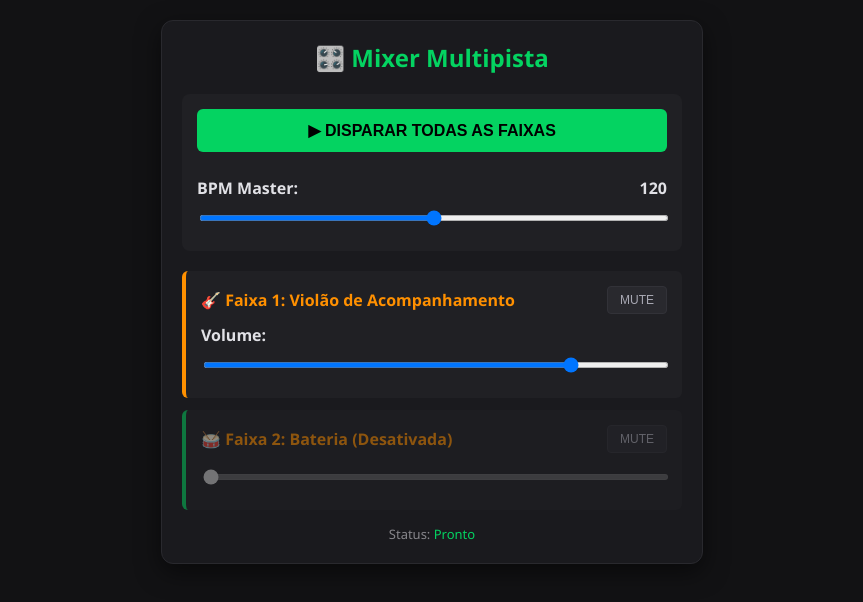
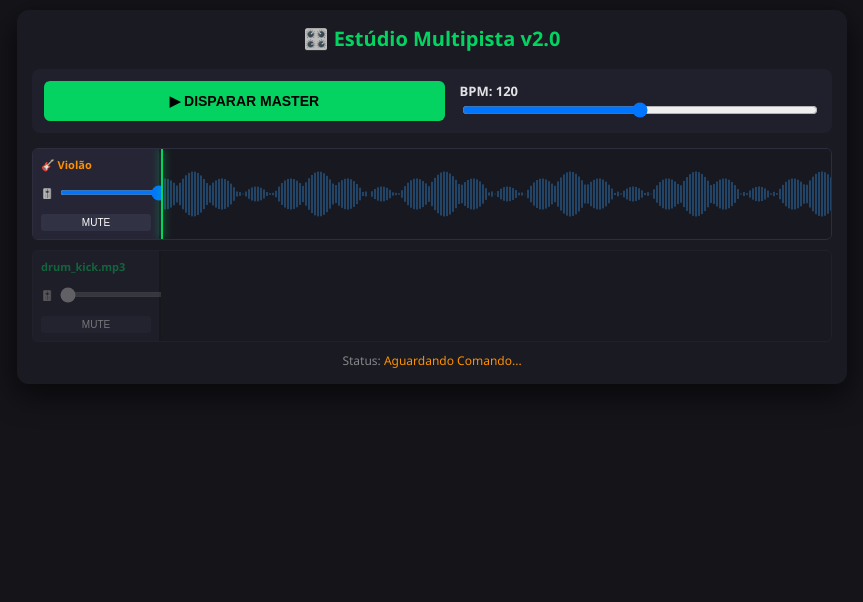
Before and after one commit to tonyfelipe/percussao, a plain HTML site: page index.html in a window 1280 px wide. Shown: the whole page, without its empty margins (208-1071 px from the left). Drawn offline with Linux system fonts and the light colour scheme.

Commit message:
Atualizar o index.html

```diff
--- a/index.html
+++ b/index.html
@@ -3,244 +3,300 @@
 <head>
     <meta charset="UTF-8">
     <meta name="viewport" content="width=device-width, initial-scale=1.0">
-    <title>Mixer Multipista v1.0</title>
+    <title>Estúdio Multipista Profissional</title>
     <style>
         body {
-            font-family: 'Segoe UI', Tahoma, Geneva, Verdana, sans-serif;
-            background-color: #121214;
+            font-family: 'Segoe UI', Arial, sans-serif;
+            background-color: #141419;
             color: #e1e1e6;
             margin: 0;
-            padding: 20px;
+            padding: 10px;
+        }
+        .studio-container {
+            max-width: 800px;
+            margin: 0 auto;
+            background: #1a1a22;
+            border-radius: 12px;
+            padding: 15px;
+            box-shadow: 0 10px 30px rgba(0,0,0,0.6);
+        }
+        h2 { text-align: center; color: #04d361; margin-top: 0; font-size: 20px; }
+
+        /* Painel Superior */
+        .master-panel {
+            background: #20202c;
+            padding: 12px;
+            border-radius: 8px;
+            margin-bottom: 15px;
             display: flex;
-            flex-direction: column;
             align-items: center;
+            justify-content: space-between;
+            gap: 15px;
         }
-        .mixer-container {
-            width: 100%;
-            max-width: 500px;
-            background: #1a1a1e;
-            border-radius: 12px;
-            padding: 20px;
-            box-shadow: 0 8px 24px rgba(0,0,0,0.5);
-            border: 1px solid #29292e;
-        }
-        h2 { text-align: center; margin-top: 0; color: #04d361; }
-
-        /* Controles Principais */
-        .master-controls {
-            background: #202024;
-            padding: 15px;
-            border-radius: 8px;
-            margin-bottom: 20px;
-            text-align: center;
-        }
-        .btn-main {
+        .btn-play {
             background: #04d361;
             color: #000;
             border: none;
-            padding: 12px 24px;
-            font-size: 16px;
+            padding: 12px 20px;
+            font-size: 14px;
             font-weight: bold;
             border-radius: 6px;
             cursor: pointer;
-            width: 100%;
-            margin-bottom: 15px;
+            flex: 1;
         }
-        .btn-main:active { filter: brightness(0.9); }
-        .slider-group { margin: 10px 0; }
-        .slider-group label { display: flex; justify-content: space-between; font-weight: bold; margin-bottom: 5px; }
-        input[type="range"] { width: 100%; height: 6px; background: #29292e; border-radius: 3px; outline: none; }
+        .bpm-container { flex: 1; display: flex; flex-direction: column; font-size: 13px; }
 
-        /* Estilo das Faixas (Tracks) */
-        .track {
-            background: #202024;
-            border-left: 4px solid #ff9000;
-            padding: 15px;
+        /* Grade do Editor (Layout estilo Foto) */
+        .track-timeline {
+            display: flex;
+            background: #1f1f29;
             border-radius: 6px;
-            margin-bottom: 12px;
+            margin-bottom: 10px;
+            overflow: hidden;
+            border: 1px solid #2d2d3d;
+            height: 90px;
         }
-        .track-header {
+
+        /* Regulador Lateral Esquerdo */
+        .track-controls-left {
+            width: 110px;
+            background: #252535;
+            padding: 8px;
             display: flex;
+            flex-direction: column;
             justify-content: space-between;
-            align-items: center;
-            margin-bottom: 10px;
+            border-right: 2px solid #141419;
         }
-        .track-title { font-weight: bold; color: #ff9000; }
-        .track-controls { display: flex; gap: 10px; align-items: center; }
-        .btn-mute {
-            background: #29292e;
-            color: #a8a8b3;
-            border: 1px solid #323238;
-            padding: 6px 12px;
-            border-radius: 4px;
-            cursor: pointer;
-            font-size: 12px;
+        .track-title { font-size: 11px; font-weight: bold; color: #ff9000; white-space: nowrap; overflow: hidden; text-overflow: ellipsis; }
+        .volume-container { display: flex; align-items: center; gap: 5px; }
+        .volume-container span { font-size: 10px; color: #a8a8b3; }
+        .vol-slider-vertical { flex: 1; height: 5px; background: #323245; }
+        .btn-mute { background: #323245; color: #fff; border: none; font-size: 10px; padding: 3px; border-radius: 3px; cursor: pointer; }
+        .btn-mute.active { background: #df4646; }
+
+        /* Espaço da Trilha na Direita */
+        .track-wave-right {
+            flex: 1;
+            position: relative;
+            background: #181820;
         }
-        .btn-mute.active { background: #df4646; color: #fff; }
+        canvas { width: 100%; height: 100%; display: block; }
 
-        .status-bar { text-align: center; font-size: 13px; color: #87868b; margin-top: 15px; }
+        /* Linha que corre indicando onde a música está */
+        .playhead {
+            position: absolute;
+            top: 0;
+            left: 0;
+            width: 2px;
+            height: 100%;
+            background: #04d361;
+            box-shadow: 0 0 8px #04d361;
+            pointer-events: none;
+        }
+
+        .status { text-align: center; font-size: 12px; color: #87868b; margin-top: 10px; }
     </style>
 </head>
 <body>
 
-<div class="mixer-container">
-    <h2>🎛️ Mixer Multipista</h2>
+<div class="studio-container">
+    <h2>🎛️ Estúdio Multipista v2.0</h2>
 
-    <!-- Controles Master -->
-    <div class="master-controls">
-        <button id="btn-play" class="btn-main">▶ DISPARAR TODAS AS FAIXAS</button>
-        <div class="slider-group">
-            <label><span>BPM Master:</span> <span id="bpm-val">120</span></label>
-            <input type="range" id="bpm-slider" min="60" max="180" value="120">
+    <div class="master-panel">
+        <button id="btn-main-play" class="btn-play">▶ DISPARAR MASTER</button>
+        <div class="bpm-container">
+            <label><b>BPM: <span id="bpm-txt">120</span></b></label>
+            <input type="range" id="master-bpm" min="60" max="180" value="120">
         </div>
     </div>
 
-    <!-- Lista de Faixas (Tracks) -->
-    <div id="tracks-list">
-        <!-- Faixa 1: Violão -->
-        <div class="track">
-            <div class="track-header">
-                <span class="track-title">🎸 Faixa 1: Violão de Acompanhamento</span>
+    <div id="timeline-editor">
+
+        <div class="track-timeline">
+            <div class="track-controls-left">
+                <span class="track-title" style="color: #ff9000;">🎸 Violão</span>
+                <div class="volume-container">
+                    <span>🎚️</span>
+                    <input type="range" id="vol-t1" class="vol-slider-vertical" min="0" max="100" value="80">
+                </div>
                 <button class="btn-mute" id="mute-t1">MUTE</button>
             </div>
-            <div class="slider-group">
-                <label><span>Volume:</span></label>
-                <input type="range" id="vol-t1" min="0" max="100" value="80">
+            <div class="track-wave-right">
+                <canvas id="canvas-t1"></canvas>
+                <div class="playhead" id="playhead-t1"></div>
             </div>
         </div>
 
-        <!-- Espaço reservado para as próximas faixas que você quiser colocar -->
-        <div class="track" style="border-left-color: #04d361; opacity: 0.5;">
-            <div class="track-header">
-                <span class="track-title">🥁 Faixa 2: Bateria (Desativada)</span>
+        <div class="track-timeline" style="opacity: 0.4;">
+            <div class="track-controls-left">
+                <span class="track-title" style="color: #04d361;"> drum_kick.mp3</span>
+                <div class="volume-container">
+                    <span>🎚️</span>
+                    <input type="range" class="vol-slider-vertical" disabled value="0">
+                </div>
                 <button class="btn-mute" disabled>MUTE</button>
             </div>
-            <div class="slider-group">
-                <input type="range" disabled value="0">
+            <div class="track-wave-right">
+                <canvas id="canvas-t2"></canvas>
             </div>
         </div>
+
     </div>
 
-    <div class="status-bar">Status: <span id="status" style="color: #04d361;">Pronto</span></div>
+    <div class="status">Status: <span id="status-msg" style="color: #ff9000;">Aguardando Comando...</span></div>
 </div>
 
 <script>
-    const nomeArquivoT1 = "Acompanhamento para violão  Pop Rock - Neris do Forró (youtube).mp3";
-    const urlT1 = "./" + encodeURIComponent(nomeArquivoT1);
+    // Usando o nome correto e simples que combinamos
+    const audioUrl = "./Acompanhamento para violão  Pop Rock - Neris do Forró (youtube).mp3";
 
     let audioCtx;
-    let bufferT1;
-    let sourceT1;
-    let gainNodeT1; // Controle de volume da faixa 1
+    let audioBuffer;
+    let sourceNode;
+    let gainNode;
 
     let isPlaying = false;
-    let isMutedT1 = false;
-    let bpmOriginal = 120;
+    let isMuted = false;
     let currentBpm = 120;
+    const bpmOriginal = 120;
 
-    const btnPlay = document.getElementById('btn-play');
-    const bpmSlider = document.getElementById('bpm-slider');
-    const bpmVal = document.getElementById('bpm-val');
-    const statusText = document.getElementById('status');
+    let animationId;
+    let startTime = 0;
+    let pausedTime = 0;
 
-    const volSliderT1 = document.getElementById('vol-t1');
-    const btnMuteT1 = document.getElementById('mute-t1');
+    const btnPlay = document.getElementById('btn-main-play');
+    const bpmSlider = document.getElementById('master-bpm');
+    const bpmTxt = document.getElementById('bpm-txt');
+    const statusMsg = document.getElementById('status-msg');
 
-    async function carregarFaixas() {
+    const volSlider = document.getElementById('vol-t1');
+    const btnMute = document.getElementById('mute-t1');
+    const playhead = document.getElementById('playhead-t1');
+    const canvas = document.getElementById('canvas-t1');
+    const ctx = canvas.getContext('2d');
+
+    // Desenha uma onda sonora estática de fundo para simular o editor profissional
+    function desenharOndaEstatica() {
+        canvas.width = canvas.parentElement.clientWidth;
+        canvas.height = 90;
+        ctx.clearRect(0, 0, canvas.width, canvas.height);
+        ctx.fillStyle = '#224466';
+
+        // Gera barras simulando os picos da música
+        for (let i = 0; i < canvas.width; i += 3) {
+            let acento = Math.sin(i * 0.05) * 15;
+            let altura = Math.abs(Math.cos(i * 0.1) * 25) + 5 + acento;
+            ctx.fillRect(i, (canvas.height / 2) - (altura / 2), 2, altura);
+        }
+    }
+
+    async function carregarAudio() {
         if (!audioCtx) {
             audioCtx = new (window.AudioContext || window.webkitAudioContext)();
         }
-        if (!bufferT1) {
-            statusText.innerText = "Carregando trilhas no mixer...";
+        if (!audioBuffer) {
+            statusMsg.innerText = "Baixando trilha para o Deck...";
             try {
-                const res = await fetch(urlT1);
-                if (!res.ok) throw new Error("Erro ao buscar arquivo.");
-                const arrayBuf = await res.創arrayBuffer();
-                bufferT1 = await audioCtx.decodeAudioData(arrayBuf);
-                statusText.innerText = "Mixer pronto para reprodução!";
-            } catch (e) {
-                statusText.innerText = "Erro ao carregar faixas.";
-                statusText.style.color = "#df4646";
+                const response = await fetch(audioUrl);
+                if (!response.ok) throw new Error("Erro de conexão com o arquivo.");
+                const arrayBuffer = await response.arrayBuffer();
+                audioBuffer = await audioCtx.decodeAudioData(arrayBuffer);
+                statusMsg.innerText = "Deck carregado com sucesso!";
+                desenharOndaEstatica();
+            } catch (err) {
+                statusMsg.innerText = "Erro ao carregar arquivo de áudio.";
+                statusMsg.style.color = "#df4646";
             }
         }
     }
 
-    function darPlay() {
-        if (isPlaying) return;
+    function iniciarReproducao() {
+        sourceNode = audioCtx.createBufferSource();
+        sourceNode.buffer = audioBuffer;
+        sourceNode.loop = true;
 
-        if (audioCtx.state === 'suspended') {
-            audioCtx.resume();
-        }
+        gainNode = audioCtx.createGain();
+        gainNode.gain.value = isMuted ? 0 : (volSlider.value / 100);
 
-        // Criando os nós de áudio da Faixa 1
-        sourceT1 = audioCtx.createBufferSource();
-        sourceT1.buffer = bufferT1;
-        sourceT1.loop = true;
+        sourceNode.connect(gainNode);
+        gainNode.connect(audioCtx.destination);
 
-        gainNodeT1 = audioCtx.createGain();
-        // Configura o volume inicial baseado no slider
-        gainNodeT1.gain.value = isMutedT1 ? 0 : (volSliderT1.value / 100);
+        atualizarTempoBpm();
 
-        // Conecta: Arquivo -> Controle de Volume -> Saída do Celular
-        sourceT1.connect(gainNodeT1);
-        gainNodeT1.connect(audioCtx.destination);
-
-        atualizarVelocidade();
-
-        // Dispara no tempo exato 0 do relógio do sistema
-        sourceT1.start(0);
+        // Controle de tempo para a linha andante
+        startTime = audioCtx.currentTime - pausedTime;
+        sourceNode.start(0, pausedTime % audioBuffer.duration);
 
         isPlaying = true;
-        btnPlay.innerText = "⏸ PAUSAR MIXER";
+        btnPlay.innerText = "⏸ PAUSAR MEU ESTÚDIO";
         btnPlay.style.background = "#ff9000";
-        statusText.innerText = "Sincronizado e tocando...";
+        statusMsg.innerText = "Estúdio em execução.";
+
+        atualizarLinhaDoTempo();
     }
 
-    function pausar() {
+    function pausarReproducao() {
         if (!isPlaying) return;
-        sourceT1.stop();
-        sourceT1.disconnect();
-        gainNodeT1.disconnect();
+        cancelAnimationFrame(animationId);
+        pausedTime = audioCtx.currentTime - startTime;
+        sourceNode.stop();
+        sourceNode.disconnect();
+        gainNode.disconnect();
         isPlaying = false;
-        btnPlay.innerText = "▶ DISPARAR TODAS AS FAIXAS";
+        btnPlay.innerText = "▶ DISPARAR MASTER";
         btnPlay.style.background = "#04d361";
-        statusText.innerText = "Mixer pausado";
+        statusMsg.innerText = "Estúdio pausado.";
     }
 
-    function atualizarVelocidade() {
-        if (!sourceT1) return;
-        sourceT1.playbackRate.value = currentBpm / bpmOriginal;
+    function atualizarTempoBpm() {
+        if (!sourceNode) return;
+        sourceNode.playbackRate.value = currentBpm / bpmOriginal;
     }
 
-    // Eventos dos Controles Gerais
+    // Faz a linha verde andar na horizontal proporcionalmente ao áudio
+    function atualizarLinhaDoTempo() {
+        if (!isPlaying || !audioBuffer) return;
+
+        let tempoPassado = audioCtx.currentTime - startTime;
+        let progresso = (tempoPassado % (audioBuffer.duration / (currentBpm / bpmOriginal))) / (audioBuffer.duration / (currentBpm / bpmOriginal));
+
+        let posicaoPixels = progresso * canvas.width;
+        playhead.style.left = posicaoPixels + "px";
+
+        animationId = requestAnimationFrame(atualizarLinhaDoTempo);
+    }
+
     btnPlay.addEventListener('click', async () => {
-        await carregarFaixas();
+        await carregarAudio();
         if (isPlaying) {
-            pausar();
+            pausarReproducao();
         } else {
-            if (bufferT1) darPlay();
+            if (audioBuffer) iniciarReproducao();
         }
     });
 
     bpmSlider.addEventListener('input', (e) => {
         currentBpm = parseInt(e.target.value);
-        bpmVal.innerText = currentBpm;
-        atualizarVelocidade();
+        bpmTxt.innerText = currentBpm;
+        atualizarTempoBpm();
     });
 
-    // Eventos de Controle da Faixa 1 (Violão)
-    volSliderT1.addEventListener('input', (e) => {
-        if (!gainNodeT1 || isMutedT1) return;
-        gainNodeT1.gain.value = e.target.value / 100;
+    volSlider.addEventListener('input', (e) => {
+        if (!gainNode || isMuted) return;
+        gainNode.gain.value = e.target.value / 100;
     });
 
-    btnMuteT1.addEventListener('click', () => {
-        isMutedT1 = !isMutedT1;
-        btnMuteT1.classList.toggle('active', isMutedT1);
-        if (gainNodeT1) {
-            gainNodeT1.gain.value = isMutedT1 ? 0 : (volSliderT1.value / 100);
+    btnMute.addEventListener('click', () => {
+        isMuted = !isMuted;
+        btnMute.classList.toggle('active', isMuted);
+        if (gainNode) {
+            gainNode.gain.value = isMuted ? 0 : (volSlider.value / 100);
         }
     });
+
+    // Ajusta o desenho se virar a tela do celular
+    window.addEventListener('resize', desenharOndaEstatica);
+    setTimeout(desenharOndaEstatica, 500);
 </script>
 
 </body>
```
